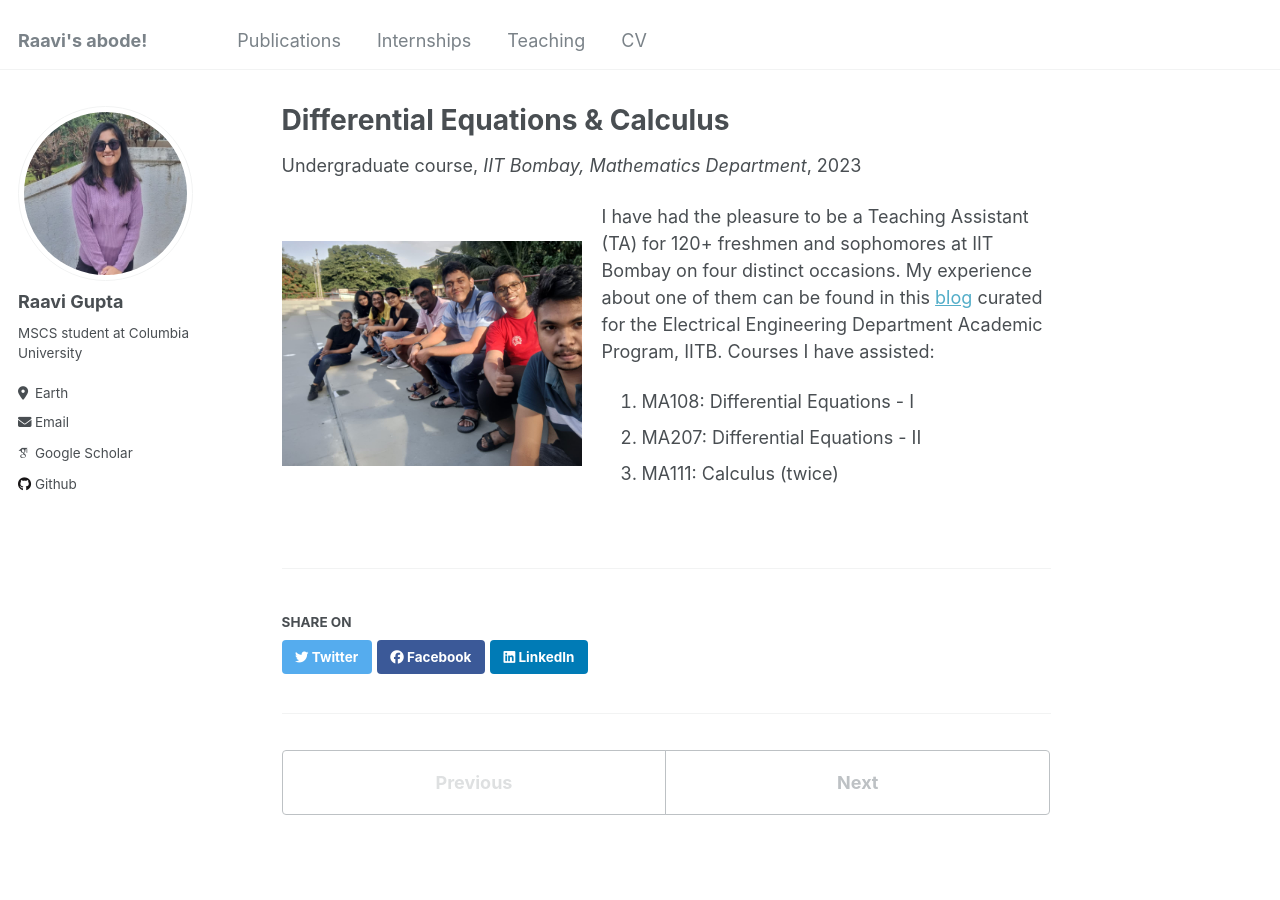
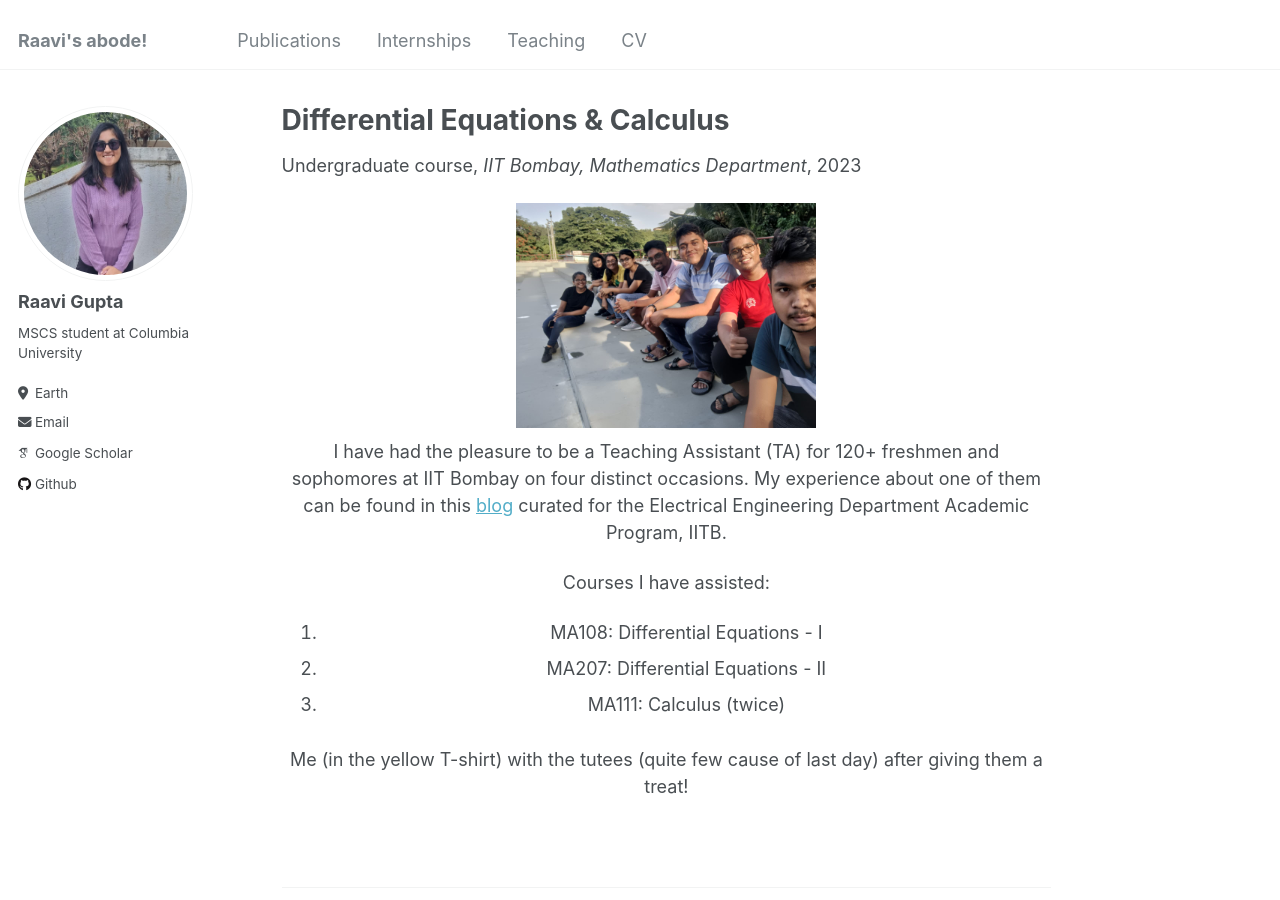
Before and after one commit to raavi02/raavi02.github.io, a Jekyll site: the page built from _teaching/MA-courses.md, in a window 1280 px wide and 900 px high. Built offline with Jekyll 4.4.1, drawn with Linux system fonts in a browser that asks for light colours; some web fonts are replaced.

Commit message:
taship changed a bit

```diff
--- a/_teaching/MA-courses.md
+++ b/_teaching/MA-courses.md
@@ -8,16 +8,20 @@ date: 2023-08-01
 location: "Mumbai, India"
 ---
 
-<div style="display: flex; align-items: center;">
-  <img src="../images/tutees.jpg" alt="Me (in yelllow T-shirt) with the tutees (quite few cause of the last day) after giving them a treat!)" width="300" style="margin-right: 20px;">
- <div>
+<div style="display: flex; flex-direction: column; align-items: center; text-align: center;">
+  <img src="../images/tutees.jpg" alt="Me (in the yellow T-shirt) with the tutees" width="300" style="margin-bottom: 10px;">
+  <div>
     <p>
-      I have had the pleasure to be a Teaching Assistant (TA) for 120+ freshmen and sophomores at IIT Bombay on four distinct occasions. My experience about one of them can be found in this <a href="https://ee-damp.github.io/2022-12-21-TAship_blogs_MA111/" target="_blank">blog</a> curated for the Electrical Engineering Department Academic Program, IITB. Courses I have assisted:
+      I have had the pleasure to be a Teaching Assistant (TA) for 120+ freshmen and sophomores at IIT Bombay on four distinct occasions. My experience about one of them can be found in this <a href="https://ee-damp.github.io/2022-12-21-TAship_blogs_MA111/" target="_blank">blog</a> curated for the Electrical Engineering Department Academic Program, IITB.
     </p>
+    <p>Courses I have assisted:</p>
     <ol>
-        <li>MA108: Differential Equations - I</li>
-        <li>MA207: Differential Equations - II</li>
-        <li>MA111: Calculus (twice)</li>
+      <li>MA108: Differential Equations - I</li>
+      <li>MA207: Differential Equations - II</li>
+      <li>MA111: Calculus (twice)</li>
     </ol>
   </div>
+  <p style="margin-top: 10px;">
+    Me (in the yellow T-shirt) with the tutees (quite few cause of last day) after giving them a treat!
+  </p>
 </div>
```
